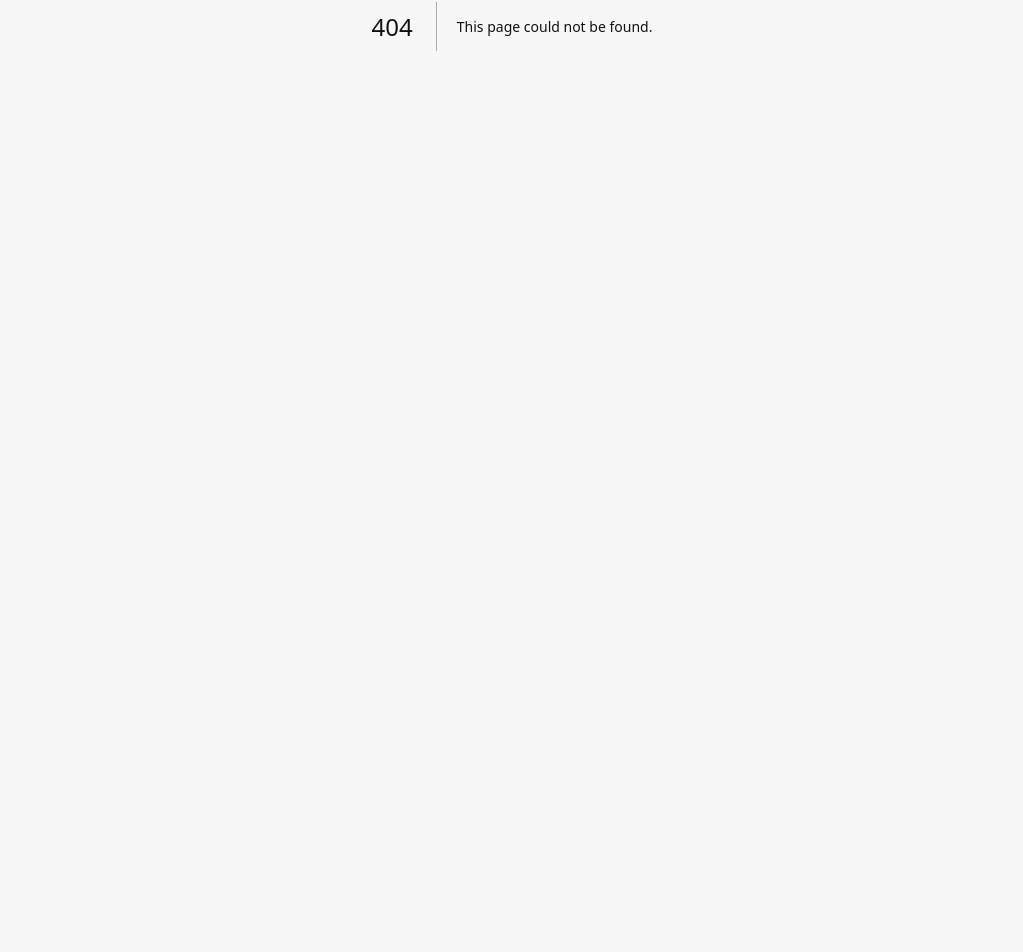
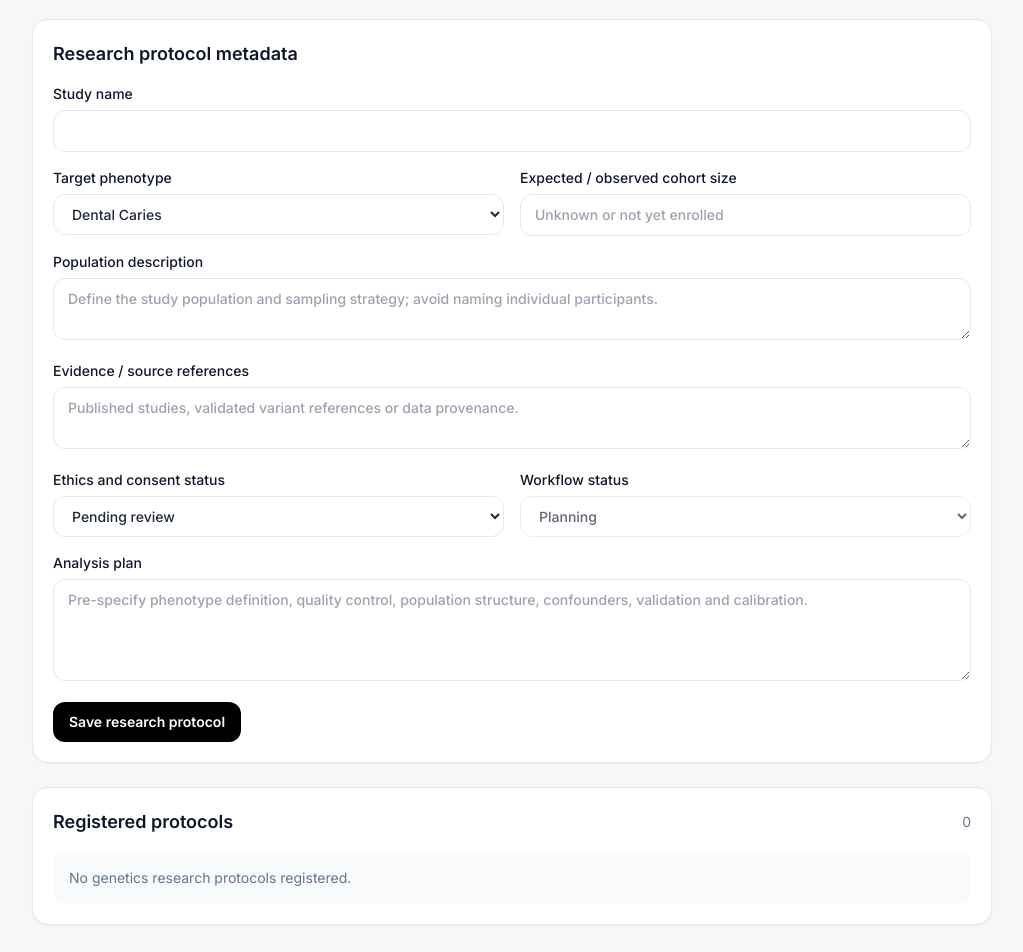
Before and after one commit to eltonarunga/jinox-v1.0, a Next.js app: page /genetics in a window 1280 px wide. Before the commit this address had no page. Shown: the part 374-1326 px from the top of the page, without its empty margins (123-1146 px from the left). Before the commit the page ends 800 px from the top, so only its background shows below. Built offline with nearby package versions, Linux system fonts and the light colour scheme; no server answers.

Commit message:
feat: add genetics research protocol workspace with predictions disabled

```diff
--- /dev/null
+++ b/app/genetics/page.tsx
@@ -0,0 +1,88 @@
+"use client";
+
+import Link from "next/link";
+import { FormEvent, useCallback, useEffect, useMemo, useState } from "react";
+import { getSupabaseBrowserClient } from "@/lib/supabase/client";
+
+type Study = { id: string; study_name: string; target_phenotype: string; population_description: string; cohort_size: number | null; evidence_source: string; consent_and_ethics_status: string; analysis_plan: string; status: string; created_at: string };
+const field = "mt-1.5 w-full rounded-xl border border-slate-200 bg-white px-3.5 py-2.5 text-sm text-slate-800 outline-none focus:border-slate-500 focus:ring-4 focus:ring-slate-900/5";
+const button = "inline-flex min-h-10 items-center justify-center rounded-xl bg-black px-4 py-2.5 text-sm font-semibold text-white disabled:opacity-50";
+const phenotypes = ["dental_caries","periodontal_disease","dental_fluorosis","craniofacial_development","other"] as const;
+const pretty = (value: string) => value.replaceAll("_"," ").replace(/\b\w/g, (c) => c.toUpperCase());
+
+export default function GeneticsWorkspacePage() {
+  const supabase = useMemo(() => getSupabaseBrowserClient(), []);
+  const [ownerId, setOwnerId] = useState("");
+  const [studies, setStudies] = useState<Study[]>([]);
+  const [name, setName] = useState("");
+  const [phenotype, setPhenotype] = useState<(typeof phenotypes)[number]>("dental_caries");
+  const [population, setPopulation] = useState("");
+  const [cohortSize, setCohortSize] = useState("");
+  const [evidence, setEvidence] = useState("");
+  const [ethics, setEthics] = useState("pending_review");
+  const [plan, setPlan] = useState("");
+  const [busy, setBusy] = useState(false);
+  const [error, setError] = useState("");
+  const [notice, setNotice] = useState("");
+
+  const refresh = useCallback(async () => {
+    if (!supabase) return;
+    const { data, error: queryError } = await supabase.from("genetic_risk_studies")
+      .select("id,study_name,target_phenotype,population_description,cohort_size,evidence_source,consent_and_ethics_status,analysis_plan,status,created_at")
+      .order("created_at", { ascending: false });
+    if (queryError) setError(queryError.message);
+    else setStudies((data ?? []) as Study[]);
+  }, [supabase]);
+
+  useEffect(() => {
+    let active = true;
+    async function load() {
+      if (!supabase) { setError("Supabase is not configured."); return; }
+      const { data, error: authError } = await supabase.auth.getUser();
+      if (!active) return;
+      if (authError || !data.user) { setError("Sign in to manage genetics research plans."); return; }
+      setOwnerId(data.user.id);
+      await refresh();
+    }
+    void load();
+    return () => { active = false; };
+  }, [supabase, refresh]);
+
+  async function submit(event: FormEvent<HTMLFormElement>) {
+    event.preventDefault(); setError(""); setNotice("");
+    if (!supabase || !ownerId) { setError("Your authenticated session is not ready."); return; }
+    if (name.trim().length < 3 || population.trim().length < 3) { setError("Study name and population description must contain at least 3 characters."); return; }
+    if (cohortSize && (!Number.isInteger(Number(cohortSize)) || Number(cohortSize) < 0)) { setError("Cohort size must be a non-negative whole number."); return; }
+    setBusy(true);
+    const { error: insertError } = await supabase.from("genetic_risk_studies").insert({
+      owner_id: ownerId, study_name: name.trim(), target_phenotype: phenotype,
+      population_description: population.trim(), cohort_size: cohortSize === "" ? null : Number(cohortSize),
+      evidence_source: evidence.trim(), consent_and_ethics_status: ethics,
+      analysis_plan: plan.trim(), status: "planning", individual_risk_prediction_enabled: false,
+    });
+    setBusy(false);
+    if (insertError) { setError(insertError.message); return; }
+    setName(""); setPopulation(""); setCohortSize(""); setEvidence(""); setPlan("");
+    await refresh();
+    setNotice("Study plan saved. No individual genetic score was calculated.");
+  }
+
+  return <main className="min-h-screen bg-[#f7f7f7] text-slate-900"><div className="mx-auto max-w-5xl px-4 py-8 sm:px-8">
+    <header className="border-b border-slate-200 pb-5"><Link href="/clinical" className="text-sm font-semibold text-slate-500 hover:text-black">← Clinical workspace</Link><h1 className="mt-3 text-3xl font-semibold tracking-tight">Genetic risk research</h1><p className="mt-2 max-w-2xl text-sm leading-6 text-slate-600">Register research protocols and document the evidence, population and ethics status needed before any genomic analysis is considered.</p></header>
+    <div className="mt-5 rounded-2xl border border-amber-200 bg-amber-50 p-4 text-sm leading-6 text-amber-950"><strong>Individual genetic prediction is disabled.</strong> This section stores study metadata only. It does not accept raw genomic files, infer genetic variants, calculate polygenic scores or predict individual disease risk. Those functions require dedicated genomic privacy controls, ethics approval, suitable datasets, population-specific validation and expert review.</div>
+    {error && <p role="alert" className="mt-4 rounded-xl border border-red-200 bg-red-50 p-3 text-sm text-red-800">{error}</p>}
+    {notice && <p role="status" className="mt-4 rounded-xl border border-emerald-200 bg-emerald-50 p-3 text-sm text-emerald-900">{notice}</p>}
+    <section className="mt-6 rounded-2xl border border-slate-200 bg-white p-5 shadow-sm"><h2 className="text-lg font-semibold">Research protocol metadata</h2><form onSubmit={submit} className="mt-4 grid gap-4 sm:grid-cols-2">
+      <label className="text-sm font-medium sm:col-span-2">Study name<input className={field} value={name} onChange={e=>setName(e.target.value)} required minLength={3} maxLength={160} /></label>
+      <label className="text-sm font-medium">Target phenotype<select className={field} value={phenotype} onChange={e=>setPhenotype(e.target.value as (typeof phenotypes)[number])}>{phenotypes.map(p=><option key={p} value={p}>{pretty(p)}</option>)}</select></label>
+      <label className="text-sm font-medium">Expected / observed cohort size<input className={field} type="number" min="0" step="1" value={cohortSize} onChange={e=>setCohortSize(e.target.value)} placeholder="Unknown or not yet enrolled" /></label>
+      <label className="text-sm font-medium sm:col-span-2">Population description<textarea className={field} rows={2} value={population} onChange={e=>setPopulation(e.target.value)} required minLength={3} maxLength={2000} placeholder="Define the study population and sampling strategy; avoid naming individual participants." /></label>
+      <label className="text-sm font-medium sm:col-span-2">Evidence / source references<textarea className={field} rows={2} value={evidence} onChange={e=>setEvidence(e.target.value)} maxLength={2000} placeholder="Published studies, validated variant references or data provenance." /></label>
+      <label className="text-sm font-medium">Ethics and consent status<select className={field} value={ethics} onChange={e=>setEthics(e.target.value)}><option value="pending_review">Pending review</option><option value="approved">Approved</option><option value="not_approved">Not approved</option></select></label>
+      <label className="text-sm font-medium">Workflow status<select className={field} value="planning" disabled><option value="planning">Planning</option></select></label>
+      <label className="text-sm font-medium sm:col-span-2">Analysis plan<textarea className={field} rows={4} value={plan} onChange={e=>setPlan(e.target.value)} maxLength={10000} placeholder="Pre-specify phenotype definition, quality control, population structure, confounders, validation and calibration." /></label>
+      <div className="sm:col-span-2"><button className={button} disabled={busy}>{busy ? "Saving…" : "Save research protocol"}</button></div>
+    </form></section>
+    <section className="mt-6 rounded-2xl border border-slate-200 bg-white p-5 shadow-sm"><div className="flex items-center justify-between gap-3"><h2 className="text-lg font-semibold">Registered protocols</h2><span className="text-sm text-slate-500">{studies.length}</span></div>{studies.length ? <ul className="mt-3 divide-y divide-slate-100">{studies.map(s=><li key={s.id} className="py-4"><div className="flex flex-wrap items-start justify-between gap-3"><div><p className="font-semibold">{s.study_name}</p><p className="mt-1 text-sm text-slate-600">{pretty(s.target_phenotype)} · Cohort {s.cohort_size ?? "not specified"}</p></div><span className="rounded-full border border-slate-200 px-2.5 py-1 text-xs">{pretty(s.consent_and_ethics_status)}</span></div><p className="mt-2 whitespace-pre-wrap text-sm text-slate-600">{s.population_description}</p>{s.analysis_plan && <p className="mt-2 whitespace-pre-wrap text-sm text-slate-500">Analysis plan: {s.analysis_plan}</p>}<p className="mt-2 text-xs text-slate-500">Planning only · Individual risk prediction disabled</p></li>)}</ul> : <p className="mt-4 rounded-xl bg-slate-50 p-4 text-sm text-slate-500">No genetics research protocols registered.</p>}</section>
+  </div></main>;
+}
```
